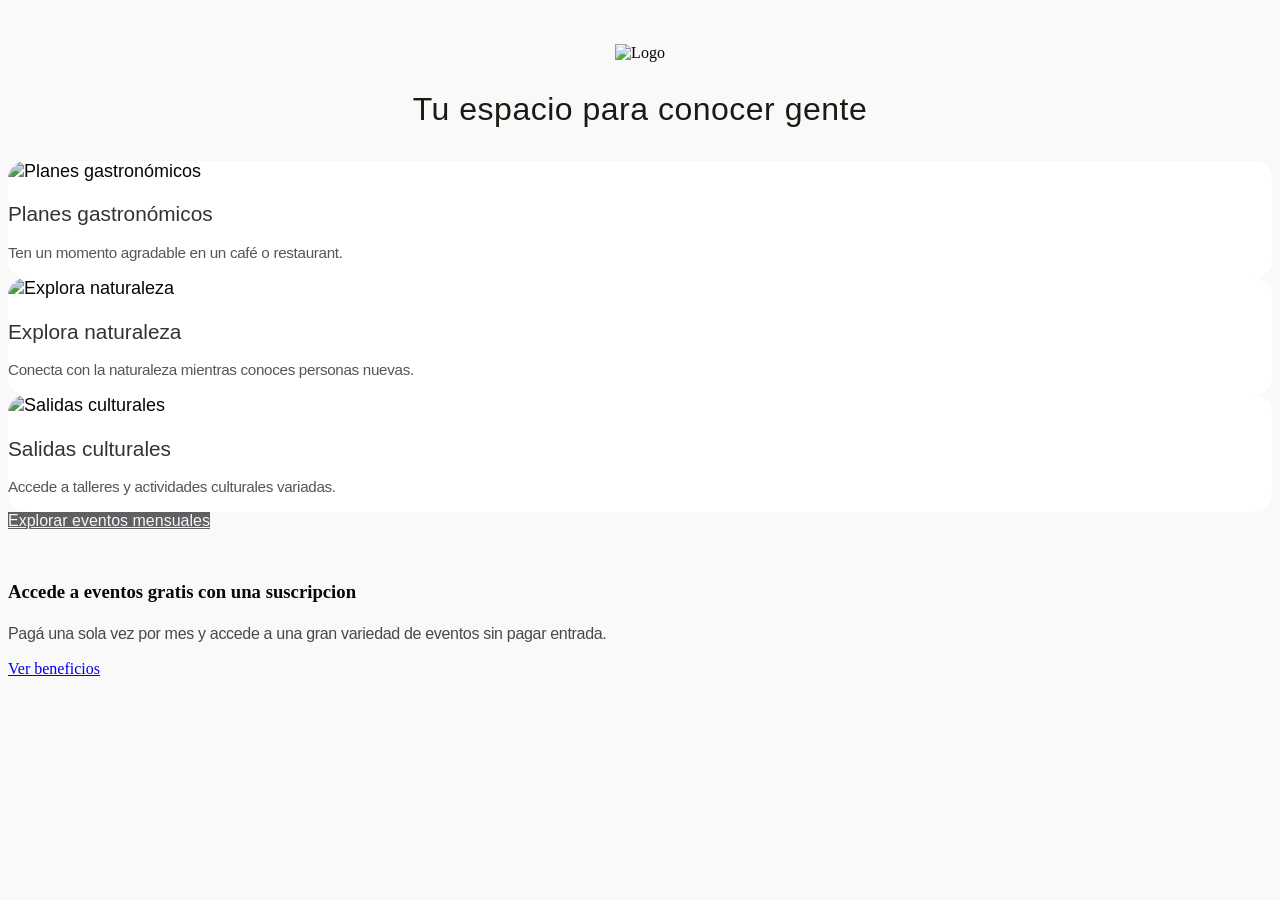
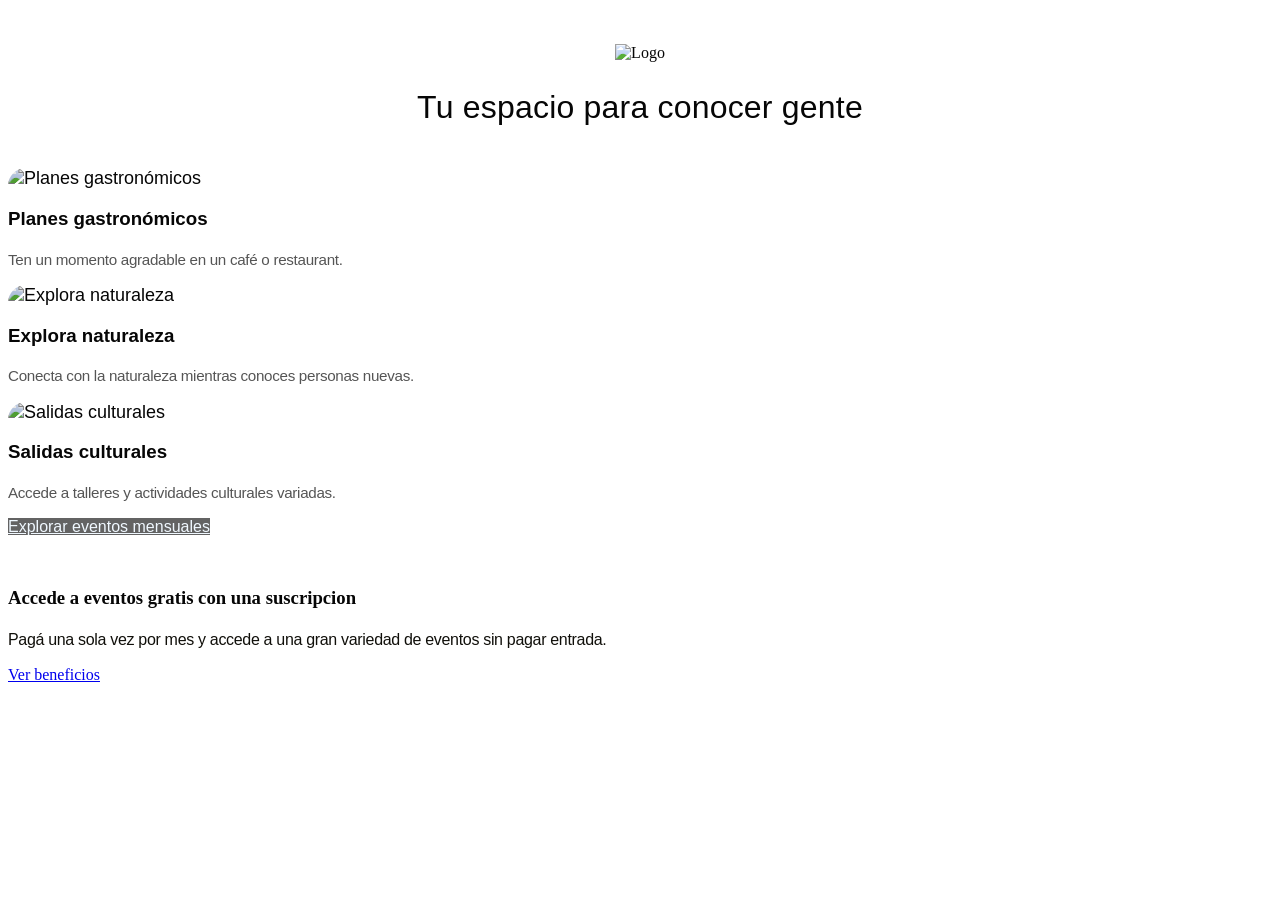

arreglando mis tickets

--- a/ecomercio-grupo4/css/styles.css
+++ b/ecomercio-grupo4/css/styles.css
@@ -1,41 +1,25 @@
 /* ======================= */
 /* Estilos generales INDEX */
 /* ======================= */
-
 body {
-  background-color: rgb(249, 249, 249);
-  color: rgb(6, 6, 6);
+  background-color: #ffffff;
+  color: #060606;
 }
-/* Título Principal - Sofisticado, elegante y cálido */
-h1 {
-    font-family: "Ogg", "Playfair Display", serif;
-    font-weight: 700;
-    font-size: 42px;
-    line-height: 1.2em;
-    letter-spacing: -0.01em; /* Un poco más abierto que el párrafo para que respire */
-    color: #100f0a; /* Negro suave de Happn */
-    margin-bottom: 20px;
-}
-
-/* Título Secundario - Mantiene el estilo refinado */
-h2 {
-    font-family: "Ogg", "Playfair Display", serif;
-    font-weight: 600;
-    font-size: 30px;
-    line-height: 1.25em;
-    color: #1c1a12;
-    margin-bottom: 16px;
-}
-
-/* Tus párrafos - Modernos, limpios y muy legibles */
+/* Aplicado a toda la etiqueta de párrafo */
 p {
     font-family: "La Nord Regular", "Inter", sans-serif;
     font-weight: 400;
     font-size: 16px;
-    line-height: 1.45em;
-    letter-spacing: -0.02em; /* Estilo cerrado tipo Happn */
-    color: #4a4943; /* Un gris muy oscuro en vez de negro puro ayuda a dar calidez visual */
-    margin-bottom: 15px;
+    line-height: 1.45;
+    letter-spacing: -0.02em;
+    color: #100f0a; /* El color casi negro que usa Happn */
+    margin-bottom: 15px; /* Espaciado entre párrafos */
+}
+
+/* Para cuando uses negritas dentro de los párrafos */
+p strong, b {
+    font-family: "La Nord Bold", "Inter", sans-serif;
+    font-weight: 700;
 }
 
 .logo-MeetGo {
@@ -50,14 +34,26 @@ p {
   height: auto;
 }
 
-.subtitulo-bienvenida {
-  font-family: "Montserrat Alternates", sans-serif;
-  font-weight: 300; /* Fino */
-  font-size: 2rem;
-  text-align: center;
-  letter-spacing: 0.5px;
+.subtitulo-bienvenida,
+h1,
+h2 {
+  font-family: "DM Sans", sans-serif;
 }
 
+.subtitulo-bienvenida {
+  font-weight: 400;
+  font-size: 2rem;
+  text-align: center;
+  letter-spacing: 0.2px;
+}
+
+h1 {
+  font-weight: 700;
+}
+
+h2 {
+  font-weight: 600;
+}
 
 
 .album {
@@ -268,9 +264,8 @@ a.custom-card:hover {
 
 /* NAVBAR MODERNA */
 .modern-navbar {
-  background: rgba(255, 255, 255, 0.7);
-  backdrop-filter: blur(12px);
-  border-bottom: 1.5px solid #e6e6e6;
+  background: #ffffff;
+  border-bottom: 1px solid #e9e9e9;
   padding: 12px 20px;
 }
 
@@ -351,11 +346,13 @@ a.custom-card:hover {
 
 /* Título */
 .custom-card h3 {
-  font-family: "Montserrat Alternates", sans-serif;
+ .custom-card h3 {
+  font-family: "DM Sans", sans-serif;
   font-size: 1.3rem;
-  font-weight: 500;
+  font-weight: 600;
   color: #333;
   margin-bottom: 0;
+}
 }
 
 /* Texto */
